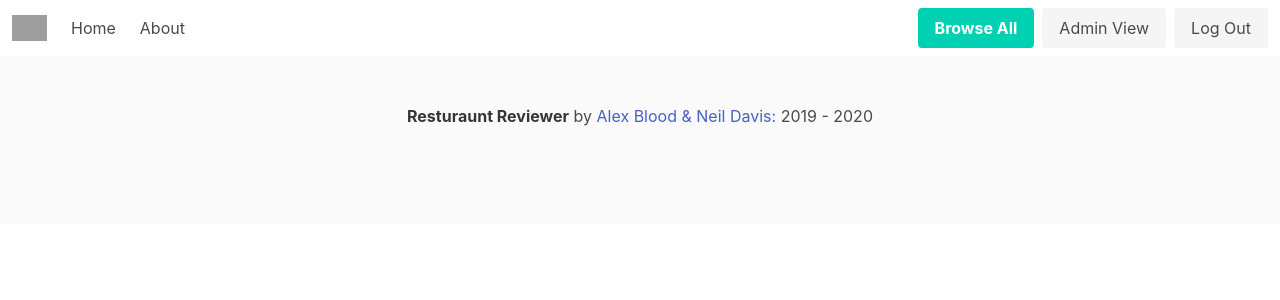
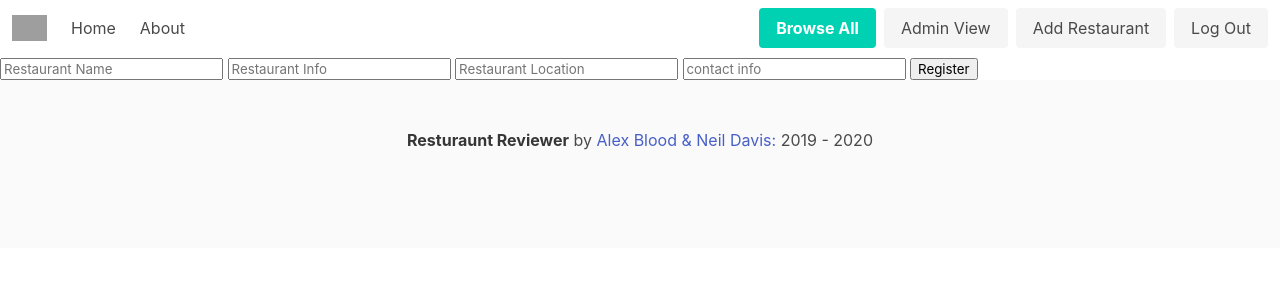
Before and after one commit to RPG-Alex/SEP-Restaurant-Reviewer, a PHP site: page /SEP-Restaurant-Reviewer/index.php?page=newRestaurant in a window 1280 px wide. Shown: the top 300 px of the page. Run offline with PHP 8.4, Linux system fonts and the light colour scheme; some libraries are stand-ins or nearby versions; grey boxes are pictures that could not be loaded.

Commit message:
Completed add restaurant functionality!

```diff
--- a/controller/Admin.php
+++ b/controller/Admin.php
@@ -5,9 +5,15 @@ require_once APPROOT.'/model/Admin.class.php';
 
 //This is a temporary fix for credentials not set, basically just prevents anyone from being able to use the URL to skip admin login
 if ($_GET['page']==="admin" && isset($_SESSION['logged_in']) === true) {
-  $admin = new Admin;
   $page->body('admin');
+} elseif ($_GET['page']==="newRestaurant" && isset($_SESSION['logged_in']) === true) {
+  $page->body('newRestaurant');
 } else {
   header("Location: ".URLROOT."/index.php?page=login");
   // This will redirect someone trying to directly access the admin view back to the login page
 }
+if (isset($_POST['Register'])) {
+  $addNew = new Admin;
+  $register = $addNew->addRestaurant($_POST);
+  header("Location: ".URLROOT."/index.php?page=all");
+}
--- a/index.php
+++ b/index.php
@@ -31,9 +31,8 @@ if ($pageRequested == true){
   } elseif ($_GET['page']==="admin") {
     //This checks if you are logged in and then and only then loads the admin view! Tested and working
     require_once APPROOT.'/controller/Admin.php';
-    $page->body('admin');
-  } elseif ($_GET['page']==="posted" ) {
-    require_once APPROOT.'/controller/Review.php';
+  } elseif ($_GET['page']==="newRestaurant") {
+    require_once APPROOT.'/controller/Admin.php';
   }
 } else {
   $page->body('home');
--- a/model/Admin.class.php
+++ b/model/Admin.class.php
@@ -42,7 +42,7 @@
       }
     }
     public function addRestaurant($restaurant){
-      $this->db->query('INSERT INTO restaurant (name,description,location,contact) VALUES (:name, :location,:contact)');
+      $this->db->query('INSERT INTO restaurant (name,description,location,contact) VALUES (:name,:description, :location,:contact)');
       $this->db->bind(':name', $restaurant['name']);
       $this->db->bind(':description', $restaurant['description']);
       $this->db->bind(':location', $restaurant['location']);
--- a/view/all/header.php
+++ b/view/all/header.php
@@ -54,7 +54,8 @@
             //This link will be now show logged in status dynamically based on whether the session variable is set.
             if (isset($_SESSION['logged_in'])) {
               if ($_SESSION['logged_in'] === true) {
-                echo '<a href="index.php?page=admin" class="button is-light"> Admin View';
+                echo '<a href="index.php?page=admin" class="button is-light"> Admin View</a>';
+                echo '<a href="index.php?page=newRestaurant" class="button is-light"> Add Restaurant</a>';
 
               }
             } else {
--- /dev/null
+++ b/view/newRestaurant.php
@@ -0,0 +1,7 @@
+<form class='' action='' method='post'>
+  <input type='text' name='name' placeholder='Restaurant Name'>
+  <input type='text' name='description' placeholder='Restaurant Info'>
+  <input type='text' name='location' placeholder='Restaurant Location'>
+  <input type='text' name='contact' placeholder='contact info'>
+  <input type='submit' name='Register' value='Register'>
+</form>
```
